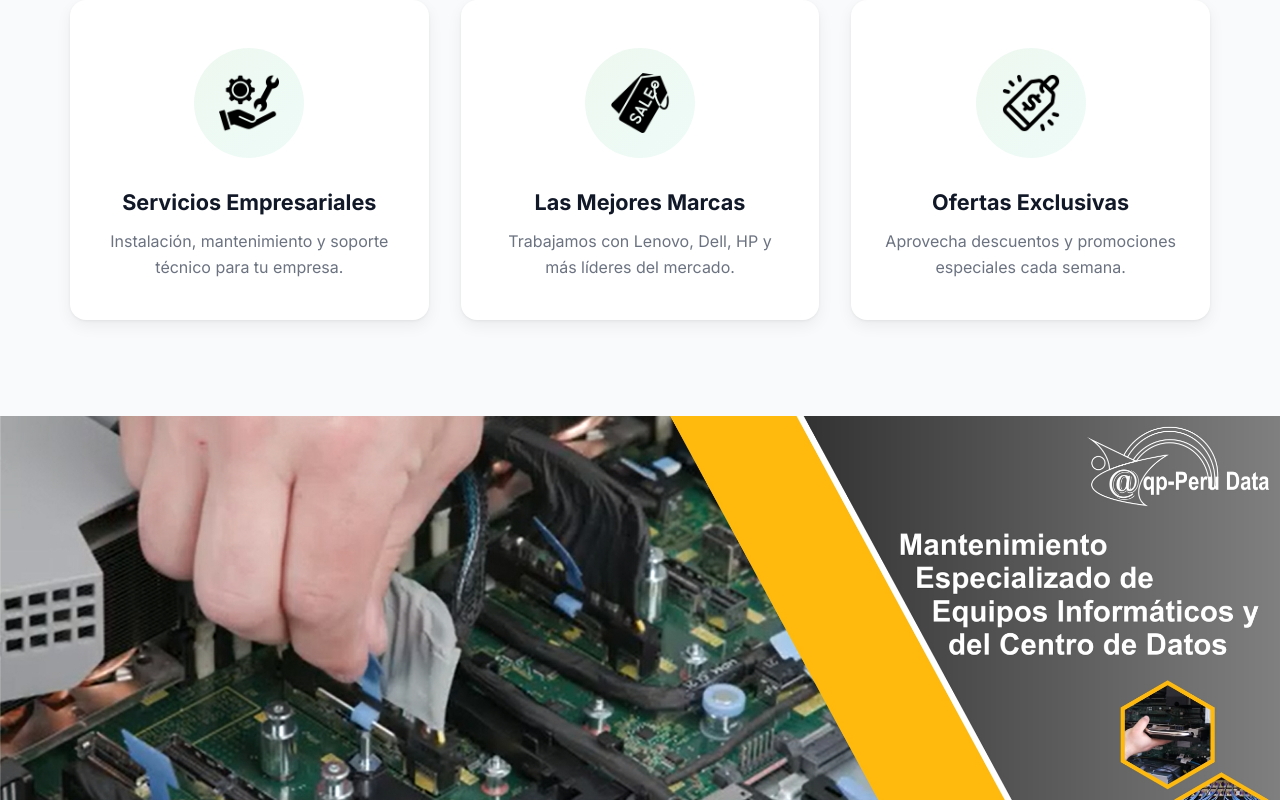
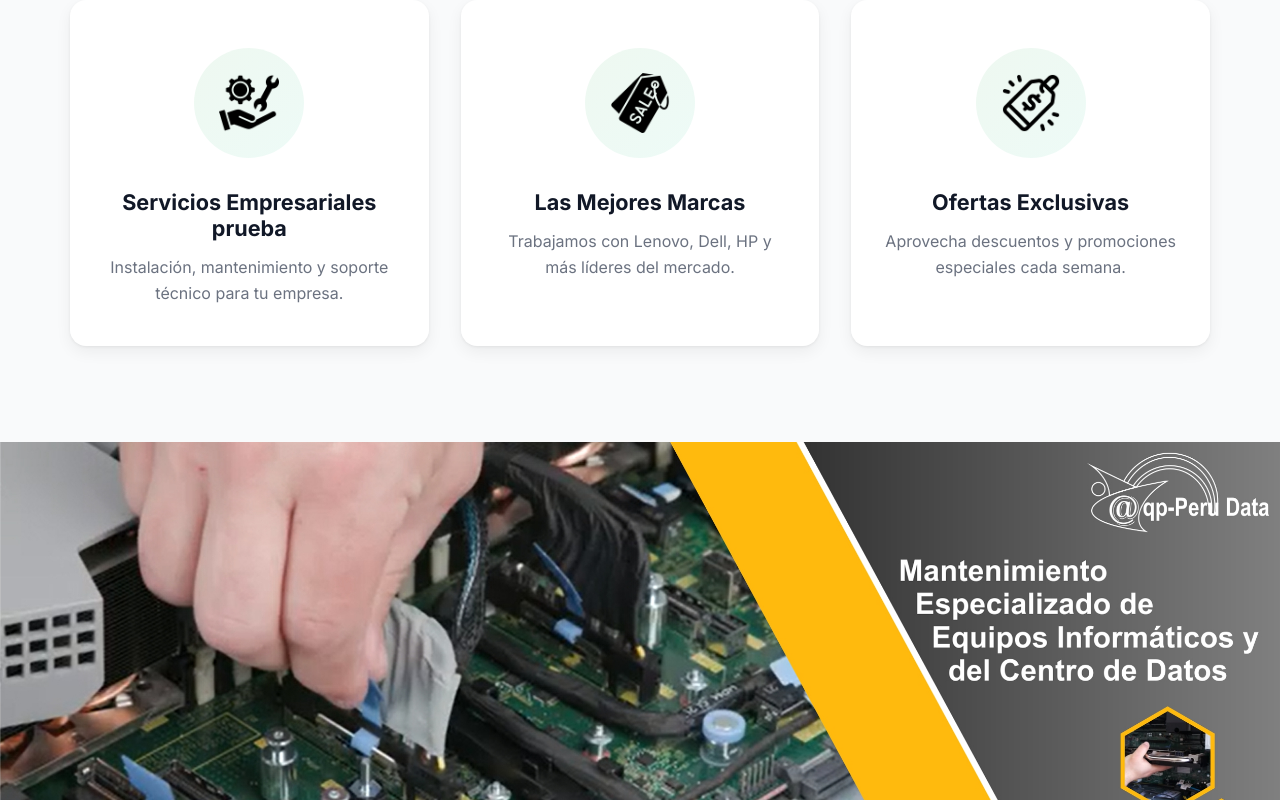
Before and after one commit to MarielaHuanca2/Aqp_peru_FRONTEND, a React (Create React App) app: page / in a window 1280 px wide. Shown: the part 937-1737 px from the top of the page. Built offline with nearby package versions, Linux system fonts and the light colour scheme; no server answers.

Commit message:
commit test update

```diff
--- a/src/pages/Home.js
+++ b/src/pages/Home.js
@@ -36,7 +36,7 @@ function Home() {
             <div className="feature-card__icon-wrap">
               <img src="/images/service_front.png" alt="Servicios" className="feature-card__icon" />
             </div>
-            <h3 className="feature-card__title">Servicios Empresariales</h3>
+            <h3 className="feature-card__title">Servicios Empresariales prueba</h3>
             <p className="feature-card__desc">
               Instalación, mantenimiento y soporte técnico para tu empresa.
             </p>
```
